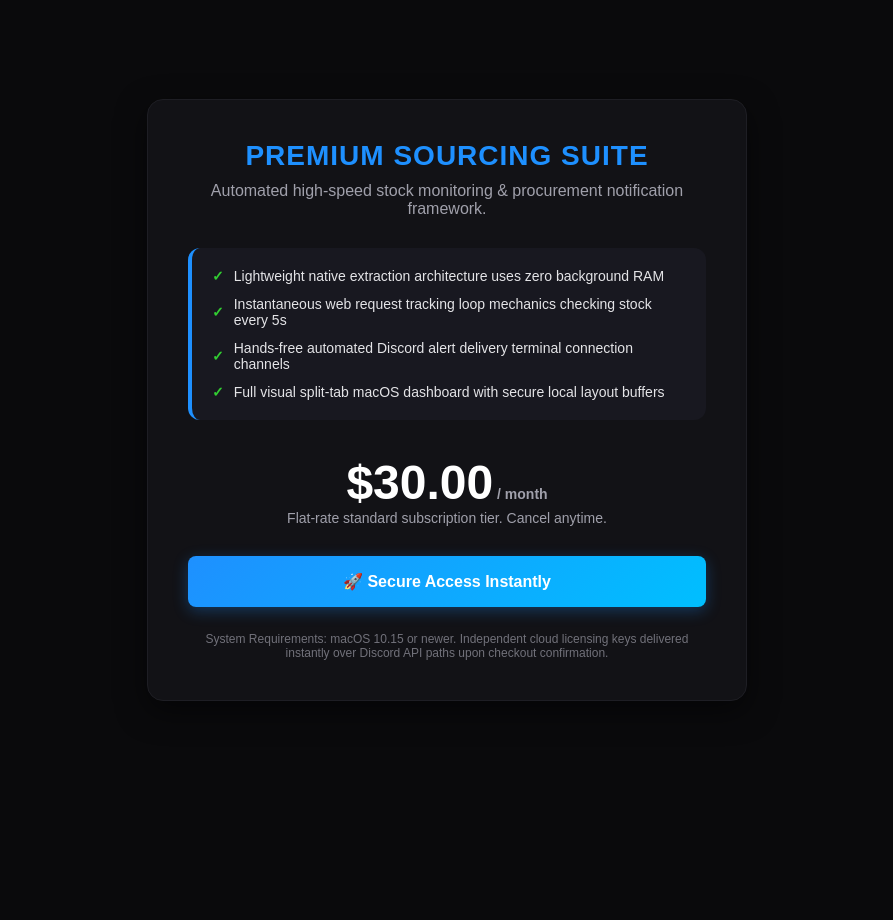
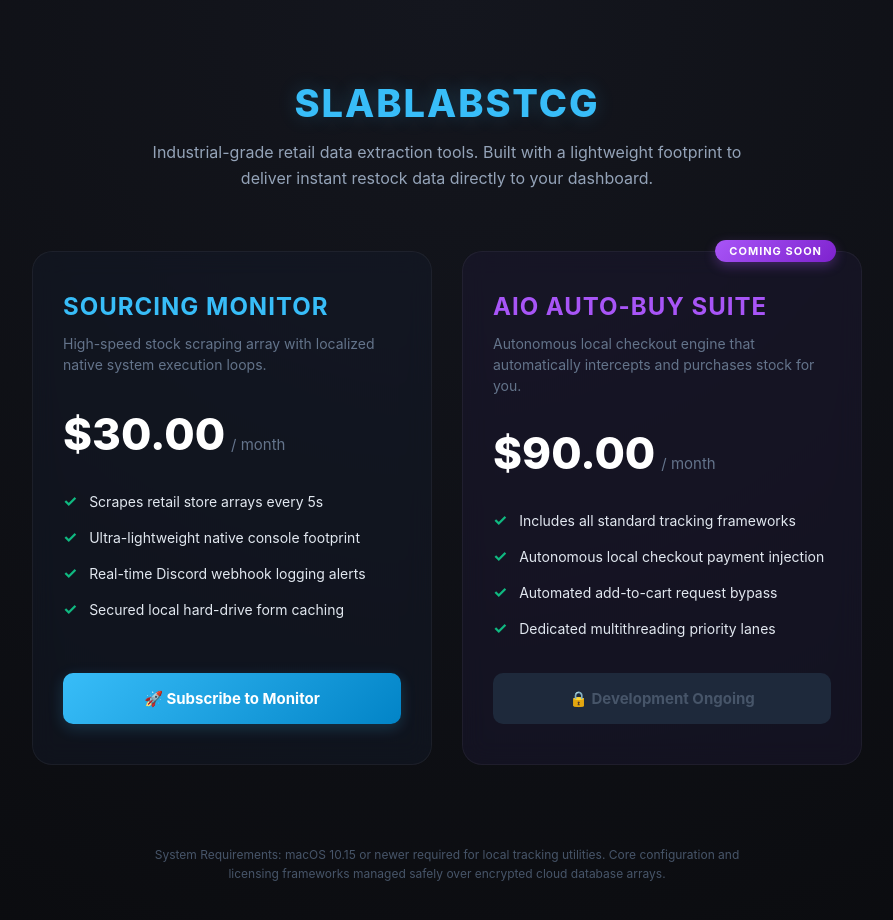
Before and after one commit to 8b6yk86pvb-hash/SlabLabsTCG, a plain HTML site: page index.html in a window 1280 px wide. Shown: the whole page, without its empty margins (193-1086 px from the left). Before the commit the page ends 800 px from the top, so only its background shows below. Drawn offline with Linux system fonts and the light colour scheme.

Commit message:
Update index.html

```diff
--- a/index.html
+++ b/index.html
@@ -3,128 +3,223 @@
 <head>
     <meta charset="UTF-8">
     <meta name="viewport" content="width=device-width, initial-scale=1.0">
-    <title>Premium Retail Sourcing Suite</title>
+    <title>SlabLabsTCG | Premium Sourcing Matrix</title>
     <style>
         * {
             box-sizing: border-box;
             margin: 0;
             padding: 0;
-            font-family: 'Arial', sans-serif;
+            font-family: -apple-system, BlinkMacSystemFont, 'Segoe UI', Roboto, Helvetica, Arial, sans-serif;
         }
         body {
-            background-color: #0A0A0C;
-            color: #FFFFFF;
+            background: radial-gradient(circle at top, #14161E 0%, #0A0B0E 100%);
+            color: #F4F4F6;
+            min-height: 100vh;
+            padding: 80px 20px;
             display: flex;
+            flex-direction: column;
+            align-items: center;
+        }
+        header {
+            text-align: center;
+            margin-bottom: 60px;
+            max-width: 600px;
+        }
+        header h1 {
+            font-size: 38px;
+            font-weight: 800;
+            color: #38BDF8;
+            text-transform: uppercase;
+            letter-spacing: 2px;
+            text-shadow: 0 0 20px rgba(56, 189, 248, 0.2);
+        }
+        header p {
+            color: #94A3B8;
+            font-size: 16px;
+            margin-top: 14px;
+            line-height: 1.6;
+        }
+        .pricing-grids {
+            display: flex;
+            gap: 30px;
+            max-width: 900px;
+            width: 100%;
             justify-content: center;
-            align-items: center;
-            min-height: 100vh;
-            padding: 20px;
+            flex-wrap: wrap;
         }
-        .container {
-            max-width: 600px;
+        .card {
+            background: rgba(22, 28, 45, 0.4);
+            backdrop-filter: blur(12px);
+            -webkit-backdrop-filter: blur(12px);
+            border: 1px solid rgba(255, 255, 255, 0.05);
+            border-radius: 20px;
+            padding: 40px 30px;
             width: 100%;
-            background: #121216;
-            border: 1px solid #1E1E24;
-            border-radius: 16px;
-            padding: 40px;
-            text-align: center;
-            box-shadow: 0 10px 30px rgba(0,0,0,0.5);
+            max-width: 400px;
+            display: flex;
+            flex-direction: column;
+            justify-content: space-between;
+            position: relative;
+            transition: transform 0.3s ease, border-color 0.3s ease, box-shadow 0.3s ease;
         }
-        h1 {
-            font-size: 28px;
-            font-weight: 800;
-            color: #1E90FF;
-            margin-bottom: 10px;
+        .card:hover {
+            transform: translateY(-5px);
+            border-color: rgba(56, 189, 248, 0.3);
+            box-shadow: 0 10px 30px rgba(0, 0, 0, 0.4);
+        }
+        .card.premium {
+            background: rgba(30, 27, 55, 0.4);
+        }
+        .card.premium:hover {
+            border-color: rgba(168, 85, 247, 0.3);
+        }
+        .badge {
+            position: absolute;
+            top: -12px;
+            right: 25px;
+            background: linear-gradient(135deg, #A855F7, #7E22CE);
+            color: #ffffff;
+            font-size: 11px;
+            font-weight: 700;
+            padding: 4px 14px;
+            border-radius: 20px;
+            text-transform: uppercase;
+            letter-spacing: 1px;
+            box-shadow: 0 4px 12px rgba(168, 85, 247, 0.3);
+        }
+        h2 {
+            font-size: 24px;
+            font-weight: 700;
+            color: #38BDF8;
+            margin-bottom: 12px;
             text-transform: uppercase;
             letter-spacing: 1px;
         }
-        .tagline {
-            color: #A0A0AB;
-            font-size: 16px;
+        .card.premium h2 {
+            color: #A855F7;
+        }
+        .description {
+            color: #64748B;
+            font-size: 14px;
             margin-bottom: 30px;
+            min-height: 44px;
+            line-height: 1.5;
+        }
+        .price {
+            font-size: 44px;
+            font-weight: 800;
+            color: #FFFFFF;
+            margin-bottom: 30px;
+            display: flex;
+            align-items: baseline;
+        }
+        .price span {
+            font-size: 15px;
+            color: #64748B;
+            font-weight: 400;
+            margin-left: 6px;
         }
         .features {
+            list-style: none;
+            margin-bottom: 35px;
             text-align: left;
-            background: #181820;
-            padding: 20px;
-            border-radius: 12px;
-            margin-bottom: 35px;
-            border-left: 4px solid #1E90FF;
         }
-        .feature-item {
-            margin-bottom: 12px;
+        .features li {
             font-size: 14px;
-            color: #E4E4E7;
+            color: #E2E8F0;
+            margin-bottom: 16px;
             display: flex;
             align-items: center;
         }
-        .feature-item:last-child {
-            margin-bottom: 0;
-        }
-        .feature-item span {
-            color: #32CD32;
-            margin-right: 10px;
+        .features li span {
+            color: #10B981;
+            margin-right: 12px;
             font-weight: bold;
-        }
-        .pricing-box {
-            margin-bottom: 30px;
-        }
-        .price {
-            font-size: 48px;
-            font-weight: 800;
-            color: #FFFFFF;
-        }
-        .price-sub {
-            font-size: 14px;
-            color: #A0A0AB;
+            font-size: 16px;
         }
         .cta-btn {
-            display: inline-block;
+            display: block;
+            text-align: center;
             width: 100%;
-            padding: 16px 20px;
-            background: linear-gradient(135deg, #1E90FF, #00BFFF);
+            padding: 16px;
             color: #FFFFFF;
             text-decoration: none;
-            font-weight: bold;
-            font-size: 16px;
-            border-radius: 8px;
-            transition: transform 0.2s, box-shadow 0.2s;
-            box-shadow: 0 4px 15px rgba(30,144,255,0.3);
+            font-weight: 700;
+            font-size: 15px;
+            border-radius: 10px;
+            transition: opacity 0.2s ease, transform 0.2s ease;
         }
-        .cta-btn:hover {
-            transform: translateY(-2px);
-            box-shadow: 0 6px 20px rgba(30,144,255,0.5);
+        .cta-btn:active {
+            transform: scale(0.98);
         }
-        .requirements {
-            margin-top: 25px;
+        .standard .cta-btn {
+            background: linear-gradient(135deg, #38BDF8, #0284C7);
+            box-shadow: 0 4px 15px rgba(56, 189, 248, 0.2);
+        }
+        .premium .cta-btn {
+            background: linear-gradient(135deg, #A855F7, #6B21A8);
+            box-shadow: 0 4px 15px rgba(168, 85, 247, 0.2);
+        }
+        .disabled-btn {
+            background: #1E293B !important;
+            color: #475569 !important;
+            cursor: not-allowed;
+            box-shadow: none !important;
+        }
+        .footer-specs {
+            margin-top: 80px;
+            color: #475569;
             font-size: 12px;
-            color: #71717A;
+            text-align: center;
+            max-width: 600px;
+            line-height: 1.6;
         }
     </style>
 </head>
 <body>
 
-    <div class="container">
-        <h1>Premium Sourcing Suite</h1>
-        <p class="tagline">Automated high-speed stock monitoring & procurement notification framework.</p>
+    <header>
+        <h1>SlabLabsTCG</h1>
+        <p>Industrial-grade retail data extraction tools. Built with a lightweight footprint to deliver instant restock data directly to your dashboard.</p>
+    </header>
 
-        <div class="features">
-            <div class="feature-item"><span>✓</span> Lightweight native extraction architecture uses zero background RAM</div>
-            <div class="feature-item"><span>✓</span> Instantaneous web request tracking loop mechanics checking stock every 5s</div>
-            <div class="feature-item"><span>✓</span> Hands-free automated Discord alert delivery terminal connection channels</div>
-            <div class="feature-item"><span>✓</span> Full visual split-tab macOS dashboard with secure local layout buffers</div>
+    <div class="pricing-grids">
+        <!-- TIER 1: STANDARD SOURCING MONITOR -->
+        <div class="card standard">
+            <div>
+                <h2>Sourcing Monitor</h2>
+                <p class="description">High-speed stock scraping array with localized native system execution loops.</p>
+                <div class="price">$30.00<span> / month</span></div>
+                <ul class="features">
+                    <li><span>✓</span> Scrapes retail store arrays every 5s</li>
+                    <li><span>✓</span> Ultra-lightweight native console footprint</li>
+                    <li><span>✓</span> Real-time Discord webhook logging alerts</li>
+                    <li><span>✓</span> Secured local hard-drive form caching</li>
+                </ul>
+            </div>
+            <!-- YOUR LIVE INTEGRATED STRIPE CHECKOUT LINK -->
+            <a href="https://stripe.com" class="cta-btn">🚀 Subscribe to Monitor</a>
         </div>
 
-        <div class="pricing-box">
-            <div class="price">$30.00<span class="price-sub"> / month</span></div>
-            <p class="price-sub">Flat-rate standard subscription tier. Cancel anytime.</p>
+        <!-- TIER 2: ADVANCED AUTOMATED CHECKOUT BOT (FUTURE TIER) -->
+        <div class="card premium">
+            <div class="badge">Coming Soon</div>
+            <div>
+                <h2>AIO Auto-Buy Suite</h2>
+                <p class="description">Autonomous local checkout engine that automatically intercepts and purchases stock for you.</p>
+                <div class="price">$90.00<span> / month</span></div>
+                <ul class="features">
+                    <li><span>✓</span> Includes all standard tracking frameworks</li>
+                    <li><span>✓</span> Autonomous local checkout payment injection</li>
+                    <li><span>✓</span> Automated add-to-cart request bypass</li>
+                    <li><span>✓</span> Dedicated multithreading priority lanes</li>
+                </ul>
+            </div>
+            <a href="#" class="cta-btn disabled-btn">🔒 Development Ongoing</a>
         </div>
+    </div>
 
-        <!-- 💰 YOUR LIVE STRIPE LINK INTEGRATED SUCCESSFULLY -->
-        <a href="https://buy.stripe.com/test_dRm8wR9iv3nZbTSecI8ww00" class="cta-btn">🚀 Secure Access Instantly</a>
-
-        <p class="requirements">System Requirements: macOS 10.15 or newer. Independent cloud licensing keys delivered instantly over Discord API paths upon checkout confirmation.</p>
-    </div>
+    <p class="footer-specs">System Requirements: macOS 10.15 or newer required for local tracking utilities. Core configuration and licensing frameworks managed safely over encrypted cloud database arrays.</p>
 
 </body>
 </html>
```
